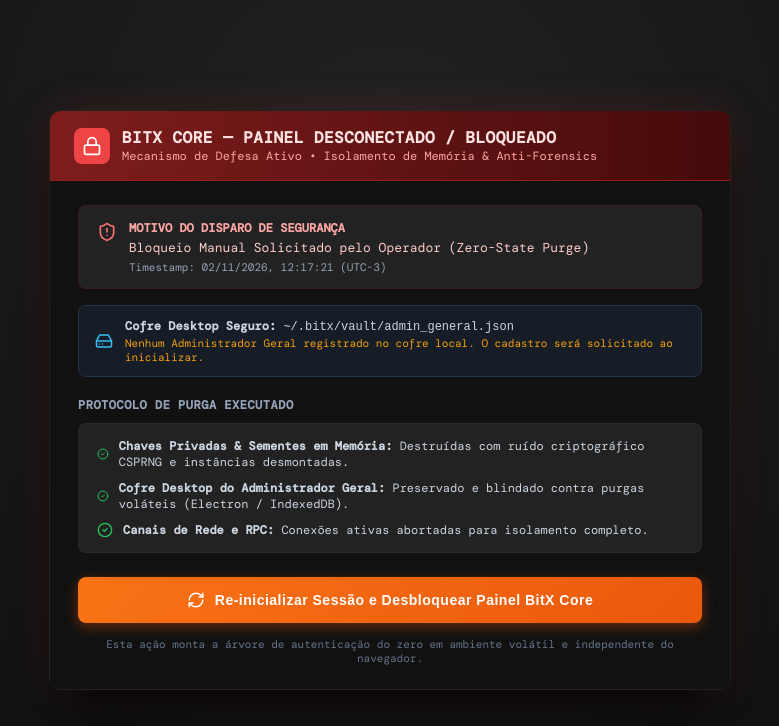
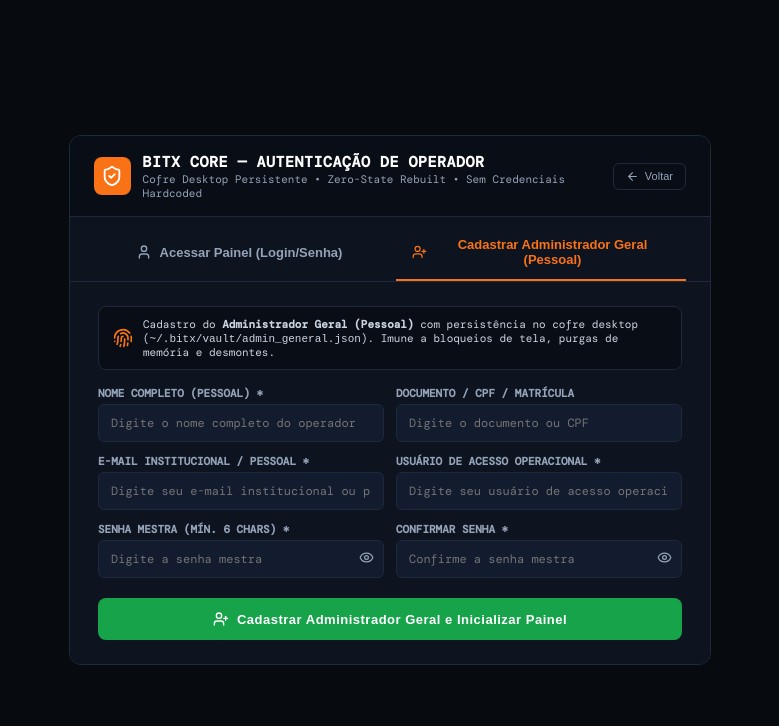
Before and after one commit to Engecema/bitx-core, a React (Vite) app: page / in a window 1280 px wide. Both pictures are taken after a click on the button "Bloquear Painel (Purge)". Shown: the top 726 px of the page, without its empty margins (250-1029 px from the left). Built offline with nearby package versions, Linux system fonts and the light colour scheme; no server answers; the database is empty.

Commit message:
refactor: update authentication UI and styles
Improve the authentication interface by implementing clean, transparent backgrounds, adding placeholders to input fields, and enforcing "autoComplete=off" for security consistency.

```diff
--- a/src/components/SecurityLockOverlay.tsx
+++ b/src/components/SecurityLockOverlay.tsx
@@ -18,6 +18,7 @@ import {
 } from 'lucide-react';
 import { securityGuard, SecurityStatus } from '../utils/securityGuard';
 import { persistentVault, GeneralAdminRecord } from '../utils/persistentVault';
+import '../styles/admin.css';
 
 interface SecurityLockOverlayProps {
   status: SecurityStatus;
@@ -31,8 +32,8 @@ export const SecurityLockOverlay: React.FC<SecurityLockOverlayProps> = ({
   status,
   onReinitialize,
 }) => {
-  // Controle de tela e montagem limpa da árvore de componentes
-  const [screen, setScreen] = useState<OverlayScreen>('locked_summary');
+  // Inicia diretamente na tela de autenticação/cadastro limpa e editável
+  const [screen, setScreen] = useState<OverlayScreen>('auth_tree');
   const [treeInstanceKey, setTreeInstanceKey] = useState<number>(1);
   const [activeTab, setActiveTab] = useState<AuthTab>('login');
 
@@ -254,8 +255,8 @@ export const SecurityLockOverlay: React.FC<SecurityLockOverlayProps> = ({
         position: 'fixed',
         inset: 0,
         zIndex: 999999,
-        backgroundColor: '#111111',
-        backgroundImage: 'radial-gradient(circle at 50% 20%, #222222 0%, #111111 80%)',
+        backgroundColor: '#070b10',
+        backgroundImage: 'none',
         color: '#f1f5f9',
         fontFamily: "'DM Mono', monospace, -apple-system, sans-serif",
         display: 'flex',
@@ -523,25 +524,25 @@ export const SecurityLockOverlay: React.FC<SecurityLockOverlayProps> = ({
         </div>
       )}
 
-      {/* TELA 2: ÁRVORE DE AUTENTICAÇÃO MONTADA DO ZERO (FUNDO #111 E #222) */}
+      {/* TELA 2: ÁRVORE DE AUTENTICAÇÃO LIMPA E EDITÁVEL (ZERO BACKGROUND NAS ABAS) */}
       {screen === 'auth_tree' && (
         <div
           key={`bitx-auth-tree-instance-${treeInstanceKey}`}
           style={{
             width: '100%',
             maxWidth: '640px',
-            background: '#111111',
-            border: '1px solid #222222',
+            backgroundColor: '#0d131f',
+            border: '1px solid #1e293b',
             borderRadius: '12px',
-            boxShadow: '0 25px 60px -10px rgba(0, 0, 0, 0.95), 0 0 35px rgba(249, 115, 22, 0.12)',
+            boxShadow: 'none',
             overflow: 'hidden',
           }}
         >
           {/* Header Superior da Interface de Autenticação */}
           <div
             style={{
-              background: '#222222',
-              borderBottom: '1px solid #2f2f2f',
+              backgroundColor: '#090d16',
+              borderBottom: '1px solid #1e293b',
               padding: '16px 24px',
               display: 'flex',
               alignItems: 'center',
@@ -554,12 +555,11 @@ export const SecurityLockOverlay: React.FC<SecurityLockOverlayProps> = ({
                   width: '38px',
                   height: '38px',
                   borderRadius: '8px',
-                  background: '#f97316',
+                  backgroundColor: '#f97316',
                   display: 'flex',
                   alignItems: 'center',
                   justifyContent: 'center',
                   color: '#ffffff',
-                  boxShadow: '0 0 12px rgba(249, 115, 22, 0.4)',
                 }}
               >
                 <ShieldCheck size={22} />
@@ -594,8 +594,8 @@ export const SecurityLockOverlay: React.FC<SecurityLockOverlayProps> = ({
               onClick={() => setScreen('locked_summary')}
               title="Voltar ao relatório de purga"
               style={{
-                background: '#111111',
-                border: '1px solid #2f2f2f',
+                backgroundColor: 'transparent',
+                border: '1px solid #1e293b',
                 color: '#94a3b8',
                 borderRadius: '6px',
                 padding: '6px 12px',
@@ -611,18 +611,19 @@ export const SecurityLockOverlay: React.FC<SecurityLockOverlayProps> = ({
             </button>
           </div>
 
-          {/* Abas Internas Dinâmicas (#111 e #222) */}
+          {/* Abas Internas Dinâmicas — 100% Isentas de Pano de Fundo */}
           <div
+            className="auth-nav-tabs"
             style={{
-              background: '#111111',
-              borderBottom: '1px solid #222222',
+              borderBottom: '1px solid #1e293b',
               padding: '8px 24px 0 24px',
               display: 'flex',
-              gap: '10px',
+              gap: '12px',
             }}
           >
             <button
               type="button"
+              className={`auth-nav-tab ${activeTab === 'login' ? 'is-active' : ''}`}
               onClick={() => {
                 setActiveTab('login');
                 setAuthError(null);
@@ -630,13 +631,10 @@ export const SecurityLockOverlay: React.FC<SecurityLockOverlayProps> = ({
               }}
               style={{
                 flex: 1,
-                background: activeTab === 'login' ? '#222222' : 'transparent',
                 color: activeTab === 'login' ? '#f97316' : '#94a3b8',
-                border: '1px solid',
-                borderColor:
-                  activeTab === 'login' ? '#333333 #333333 #222222 #333333' : 'transparent',
-                borderBottom: activeTab === 'login' ? '2px solid #f97316' : '1px solid transparent',
-                borderRadius: '8px 8px 0 0',
+                border: 'none',
+                borderBottom: activeTab === 'login' ? '2px solid #f97316' : '2px solid transparent',
+                borderRadius: 0,
                 padding: '12px 16px',
                 fontSize: '13px',
                 fontWeight: 600,
@@ -645,7 +643,7 @@ export const SecurityLockOverlay: React.FC<SecurityLockOverlayProps> = ({
                 alignItems: 'center',
                 justifyContent: 'center',
                 gap: '8px',
-                transition: 'all 0.15s ease',
+                transition: 'color 0.15s ease, border-color 0.15s ease',
               }}
             >
               <User size={16} />
@@ -654,6 +652,7 @@ export const SecurityLockOverlay: React.FC<SecurityLockOverlayProps> = ({
 
             <button
               type="button"
+              className={`auth-nav-tab ${activeTab === 'register_admin' ? 'is-active' : ''}`}
               onClick={() => {
                 setActiveTab('register_admin');
                 setAuthError(null);
@@ -661,16 +660,11 @@ export const SecurityLockOverlay: React.FC<SecurityLockOverlayProps> = ({
               }}
               style={{
                 flex: 1,
-                background: activeTab === 'register_admin' ? '#222222' : 'transparent',
                 color: activeTab === 'register_admin' ? '#f97316' : '#94a3b8',
-                border: '1px solid',
-                borderColor:
-                  activeTab === 'register_admin'
-                    ? '#333333 #333333 #222222 #333333'
-                    : 'transparent',
+                border: 'none',
                 borderBottom:
-                  activeTab === 'register_admin' ? '2px solid #f97316' : '1px solid transparent',
-                borderRadius: '8px 8px 0 0',
+                  activeTab === 'register_admin' ? '2px solid #f97316' : '2px solid transparent',
+                borderRadius: 0,
                 padding: '12px 16px',
                 fontSize: '13px',
                 fontWeight: 600,
@@ -679,7 +673,7 @@ export const SecurityLockOverlay: React.FC<SecurityLockOverlayProps> = ({
                 alignItems: 'center',
                 justifyContent: 'center',
                 gap: '8px',
-                transition: 'all 0.15s ease',
+                transition: 'color 0.15s ease, border-color 0.15s ease',
               }}
             >
               <UserPlus size={16} />
@@ -687,8 +681,8 @@ export const SecurityLockOverlay: React.FC<SecurityLockOverlayProps> = ({
             </button>
           </div>
 
-          {/* Corpo do Formulário com Fundo Escuro #111 e #222 */}
-          <div style={{ padding: '24px 28px', background: '#111111' }}>
+          {/* Corpo do Formulário Limpo */}
+          <div style={{ padding: '24px 28px', backgroundColor: '#0d131f' }}>
             {/* Mensagem de Erro Inline */}
             {authError && (
               <div
@@ -751,18 +745,21 @@ export const SecurityLockOverlay: React.FC<SecurityLockOverlayProps> = ({
                   </label>
                   <div style={{ position: 'relative' }}>
                     <input
-                      type="email"
+                      type="text"
                       id="login-email"
                       placeholder="Digite seu usuário ou e-mail"
                       value={loginUsername}
                       onChange={(e) => setLoginUsername(e.target.value)}
                       autoComplete="off"
                       spellCheck={false}
+                      readOnly={false}
+                      disabled={false}
                       style={{
                         width: '100%',
                         boxSizing: 'border-box',
-                        background: '#222222',
-                        border: '1px solid #333333',
+                        backgroundColor: '#131b2e',
+                        backgroundImage: 'none',
+                        border: '1px solid #1e293b',
                         borderRadius: '6px',
                         padding: '12px 14px 12px 38px',
                         color: '#ffffff',
@@ -778,7 +775,7 @@ export const SecurityLockOverlay: React.FC<SecurityLockOverlayProps> = ({
                     />
                   </div>
                   <div style={{ fontSize: '11px', color: '#64748b', marginTop: '4px' }}>
-                    Campo aberto e editável para digitação manual do operador.
+                    Campo aberto e 100% editável para digitação do operador.
                   </div>
                 </div>
 
@@ -806,11 +803,14 @@ export const SecurityLockOverlay: React.FC<SecurityLockOverlayProps> = ({
                       onChange={(e) => setLoginPassword(e.target.value)}
                       autoComplete="off"
                       spellCheck={false}
+                      readOnly={false}
+                      disabled={false}
                       style={{
                         width: '100%',
                         boxSizing: 'border-box',
-                        background: '#222222',
-                        border: '1px solid #333333',
+                        backgroundColor: '#131b2e',
+                        backgroundImage: 'none',
+                        border: '1px solid #1e293b',
                         borderRadius: '6px',
                         padding: '12px 42px 12px 38px',
                         color: '#ffffff',
@@ -850,8 +850,8 @@ export const SecurityLockOverlay: React.FC<SecurityLockOverlayProps> = ({
                 {/* Seleção de Conexão Blockchain */}
                 <div
                   style={{
-                    background: '#222222',
-                    border: '1px solid #2a2a2a',
+                    backgroundColor: '#090d16',
+                    border: '1px solid #1e293b',
                     borderRadius: '8px',
                     padding: '12px 14px',
                     marginBottom: '20px',
@@ -873,8 +873,8 @@ export const SecurityLockOverlay: React.FC<SecurityLockOverlayProps> = ({
                       type="button"
                       onClick={() => setProviderMode('mainnet')}
                       style={{
-                        background: providerMode === 'mainnet' ? '#111111' : '#222222',
-                        border: `1px solid ${providerMode === 'mainnet' ? '#f97316' : '#333333'}`,
+                        background: providerMode === 'mainnet' ? '#1e293b' : 'transparent',
+                        border: `1px solid ${providerMode === 'mainnet' ? '#f97316' : '#1e293b'}`,
                         borderRadius: '6px',
                         padding: '8px 10px',
                         color: providerMode === 'mainnet' ? '#f97316' : '#94a3b8',
@@ -893,8 +893,8 @@ export const SecurityLockOverlay: React.FC<SecurityLockOverlayProps> = ({
                       type="button"
                       onClick={() => setProviderMode('local_rpc')}
                       style={{
-                        background: providerMode === 'local_rpc' ? '#111111' : '#222222',
-                        border: `1px solid ${providerMode === 'local_rpc' ? '#38bdf8' : '#333333'}`,
+                        background: providerMode === 'local_rpc' ? '#1e293b' : 'transparent',
+                        border: `1px solid ${providerMode === 'local_rpc' ? '#38bdf8' : '#1e293b'}`,
                         borderRadius: '6px',
                         padding: '8px 10px',
                         color: providerMode === 'local_rpc' ? '#38bdf8' : '#94a3b8',
@@ -918,12 +918,14 @@ export const SecurityLockOverlay: React.FC<SecurityLockOverlayProps> = ({
                       placeholder="http://127.0.0.1:8332"
                       autoComplete="off"
                       spellCheck={false}
+                      readOnly={false}
+                      disabled={false}
                       style={{
                         marginTop: '8px',
                         width: '100%',
                         boxSizing: 'border-box',
-                        background: '#111111',
-                        border: '1px solid #333333',
+                        backgroundColor: '#131b2e',
+                        border: '1px solid #1e293b',
                         borderRadius: '6px',
                         padding: '8px 10px',
                         color: '#f8fafc',
@@ -939,9 +941,7 @@ export const SecurityLockOverlay: React.FC<SecurityLockOverlayProps> = ({
                   type="submit"
                   style={{
                     width: '100%',
-                    background: isProcessing
-                      ? '#334155'
-                      : 'linear-gradient(135deg, #f97316 0%, #ea580c 100%)',
+                    backgroundColor: isProcessing ? '#334155' : '#f97316',
                     color: '#ffffff',
                     border: 'none',
                     borderRadius: '8px',
@@ -954,7 +954,7 @@ export const SecurityLockOverlay: React.FC<SecurityLockOverlayProps> = ({
                     alignItems: 'center',
                     justifyContent: 'center',
                     gap: '8px',
-                    boxShadow: '0 4px 12px rgba(234, 88, 12, 0.3)',
+                    boxShadow: 'none',
                   }}
                 >
                   <Lock size={16} />
@@ -970,8 +970,8 @@ export const SecurityLockOverlay: React.FC<SecurityLockOverlayProps> = ({
               <form onSubmit={handleRegisterAdminSubmit} autoComplete="off">
                 <div
                   style={{
-                    background: '#222222',
-                    border: '1px solid #2a2a2a',
+                    backgroundColor: '#090d16',
+                    border: '1px solid #1e293b',
                     borderRadius: '8px',
                     padding: '10px 14px',
                     marginBottom: '16px',
@@ -1018,15 +1018,19 @@ export const SecurityLockOverlay: React.FC<SecurityLockOverlayProps> = ({
                       onChange={(e) => setRegFullName(e.target.value)}
                       autoComplete="off"
                       spellCheck={false}
+                      readOnly={false}
+                      disabled={false}
                       style={{
                         width: '100%',
                         boxSizing: 'border-box',
-                        background: '#222222',
-                        border: '1px solid #333333',
+                        backgroundColor: '#131b2e',
+                        backgroundImage: 'none',
+                        border: '1px solid #1e293b',
                         borderRadius: '6px',
                         padding: '10px 12px',
                         color: '#ffffff',
                         fontSize: '12px',
+                        outline: 'none',
                         fontFamily: "'DM Mono', monospace, sans-serif",
                       }}
                     />
@@ -1054,15 +1058,19 @@ export const SecurityLockOverlay: React.FC<SecurityLockOverlayProps> = ({
                       onChange={(e) => setRegDocument(e.target.value)}
                       autoComplete="off"
                       spellCheck={false}
+                      readOnly={false}
+                      disabled={false}
                       style={{
                         width: '100%',
                         boxSizing: 'border-box',
-                        background: '#222222',
-                        border: '1px solid #333333',
+                        backgroundColor: '#131b2e',
+                        backgroundImage: 'none',
+                        border: '1px solid #1e293b',
                         borderRadius: '6px',
                         padding: '10px 12px',
                         color: '#ffffff',
                         fontSize: '12px',
+                        outline: 'none',
                         fontFamily: "'DM Mono', monospace, sans-serif",
                       }}
                     />
@@ -1099,15 +1107,19 @@ export const SecurityLockOverlay: React.FC<SecurityLockOverlayProps> = ({
                       onChange={(e) => setRegEmail(e.target.value)}
                       autoComplete="off"
                       spellCheck={false}
+                      readOnly={false}
+                      disabled={false}
                       style={{
                         width: '100%',
                         boxSizing: 'border-box',
-                        background: '#222222',
-                        border: '1px solid #333333',
+                        backgroundColor: '#131b2e',
+                        backgroundImage: 'none',
+                        border: '1px solid #1e293b',
                         borderRadius: '6px',
                         padding: '10px 12px',
                         color: '#ffffff',
                         fontSize: '12px',
+                        outline: 'none',
                         fontFamily: "'DM Mono', monospace, sans-serif",
                       }}
                     />
@@ -1135,15 +1147,19 @@ export const SecurityLockOverlay: React.FC<SecurityLockOverlayProps> = ({
                       onChange={(e) => setRegUsername(e.target.value)}
                       autoComplete="off"
                       spellCheck={false}
+                      readOnly={false}
+                      disabled={false}
                       style={{
                         width: '100%',
                         boxSizing: 'border-box',
-                        background: '#222222',
-                        border: '1px solid #333333',
+                        backgroundColor: '#131b2e',
+                        backgroundImage: 'none',
+                        border: '1px solid #1e293b',
                         borderRadius: '6px',
                         padding: '10px 12px',
                         color: '#ffffff',
                         fontSize: '12px',
+                        outline: 'none',
                         fontFamily: "'DM Mono', monospace, sans-serif",
                       }}
                     />
@@ -1181,15 +1197,19 @@ export const SecurityLockOverlay: React.FC<SecurityLockOverlayProps> = ({
                         onChange={(e) => setRegPassword(e.target.value)}
                         autoComplete="off"
                         spellCheck={false}
+                        readOnly={false}
+                        disabled={false}
                         style={{
                           width: '100%',
                           boxSizing: 'border-box',
-                          background: '#222222',
-                          border: '1px solid #333333',
+                          backgroundColor: '#131b2e',
+                          backgroundImage: 'none',
+                          border: '1px solid #1e293b',
                           borderRadius: '6px',
                           padding: '10px 36px 10px 12px',
                           color: '#ffffff',
                           fontSize: '12px',
+                          outline: 'none',
                           fontFamily: "'DM Mono', monospace, sans-serif",
                         }}
                       />
@@ -1236,15 +1256,19 @@ export const SecurityLockOverlay: React.FC<SecurityLockOverlayProps> = ({
                         onChange={(e) => setRegPasswordConfirm(e.target.value)}
                         autoComplete="off"
                         spellCheck={false}
+                        readOnly={false}
+                        disabled={false}
                         style={{
                           width: '100%',
                           boxSizing: 'border-box',
-                          background: '#222222',
-                          border: '1px solid #333333',
+                          backgroundColor: '#131b2e',
+                          backgroundImage: 'none',
+                          border: '1px solid #1e293b',
                           borderRadius: '6px',
                           padding: '10px 36px 10px 12px',
                           color: '#ffffff',
                           fontSize: '12px',
+                          outline: 'none',
                           fontFamily: "'DM Mono', monospace, sans-serif",
                         }}
                       />
@@ -1274,9 +1298,7 @@ export const SecurityLockOverlay: React.FC<SecurityLockOverlayProps> = ({
                   type="submit"
                   style={{
                     width: '100%',
-                    background: isProcessing
-                      ? '#334155'
-                      : 'linear-gradient(135deg, #16a34a 0%, #15803d 100%)',
+                    backgroundColor: isProcessing ? '#334155' : '#16a34a',
                     color: '#ffffff',
                     border: 'none',
                     borderRadius: '8px',
@@ -1289,7 +1311,7 @@ export const SecurityLockOverlay: React.FC<SecurityLockOverlayProps> = ({
                     alignItems: 'center',
                     justifyContent: 'center',
                     gap: '8px',
-                    boxShadow: '0 4px 12px rgba(22, 163, 74, 0.3)',
+                    boxShadow: 'none',
                   }}
                 >
                   <UserPlus size={16} />
--- a/src/styles/admin.css
+++ b/src/styles/admin.css
@@ -249,3 +249,93 @@
   color: #7dd3fc;
   text-decoration: underline;
 }
+
+/* ==========================================================================
+   Painel de Login & Cadastro — Abas e Panos de Fundo Limpos (Zero Background)
+   ========================================================================== */
+.auth-nav-tabs {
+  display: flex;
+  gap: 12px;
+  padding: 8px 24px 0 24px;
+  border-bottom: 1px solid #1e293b;
+  background: transparent !important;
+  background-color: transparent !important;
+  background-image: none !important;
+}
+
+.auth-nav-tab {
+  flex: 1;
+  color: #94a3b8;
+  border: none !important;
+  border-bottom: 2px solid transparent !important;
+  background: transparent !important;
+  background-color: transparent !important;
+  background-image: none !important;
+  padding: 12px 16px;
+  font-size: 13px;
+  font-weight: 600;
+  cursor: pointer;
+  display: flex;
+  align-items: center;
+  justify-content: center;
+  gap: 8px;
+  transition: color 0.15s ease, border-color 0.15s ease;
+}
+
+.auth-nav-tab:hover {
+  color: #f8fafc;
+  background: transparent !important;
+  background-color: transparent !important;
+  background-image: none !important;
+}
+
+.auth-nav-tab.is-active {
+  color: #f97316;
+  border-bottom: 2px solid #f97316 !important;
+  background: transparent !important;
+  background-color: transparent !important;
+  background-image: none !important;
+}
+
+.auth-sub-tabs {
+  display: flex;
+  gap: 8px;
+  margin-bottom: 16px;
+  border-bottom: 1px solid #1e293b;
+  padding-bottom: 8px;
+  background: transparent !important;
+  background-color: transparent !important;
+  background-image: none !important;
+}
+
+.auth-sub-tab {
+  color: #94a3b8;
+  border: 1px solid transparent !important;
+  border-radius: 6px;
+  background: transparent !important;
+  background-color: transparent !important;
+  background-image: none !important;
+  padding: 6px 12px;
+  font-size: 11px;
+  font-weight: 600;
+  cursor: pointer;
+  display: flex;
+  align-items: center;
+  gap: 6px;
+  transition: color 0.15s ease, border-color 0.15s ease;
+}
+
+.auth-sub-tab:hover {
+  color: #f8fafc;
+  background: transparent !important;
+  background-color: transparent !important;
+  background-image: none !important;
+}
+
+.auth-sub-tab.is-active {
+  color: #f97316;
+  border-color: #334155 !important;
+  background: transparent !important;
+  background-color: transparent !important;
+  background-image: none !important;
+}
--- a/src/styles/portal.css
+++ b/src/styles/portal.css
@@ -148,13 +148,13 @@
 
 .portal-nav-tab:hover {
   color: #f8fafc;
-  background: rgba(255, 255, 255, 0.02);
+  background: transparent;
 }
 
 .portal-nav-tab.is-active {
   color: #f97316;
   border-bottom-color: #f97316;
-  background: rgba(249, 115, 22, 0.04);
+  background: transparent;
 }
 
 .portal-ext-link {
```
Also changed, not shown: src/components/AdminPanel.tsx (+11 -1 lines).
